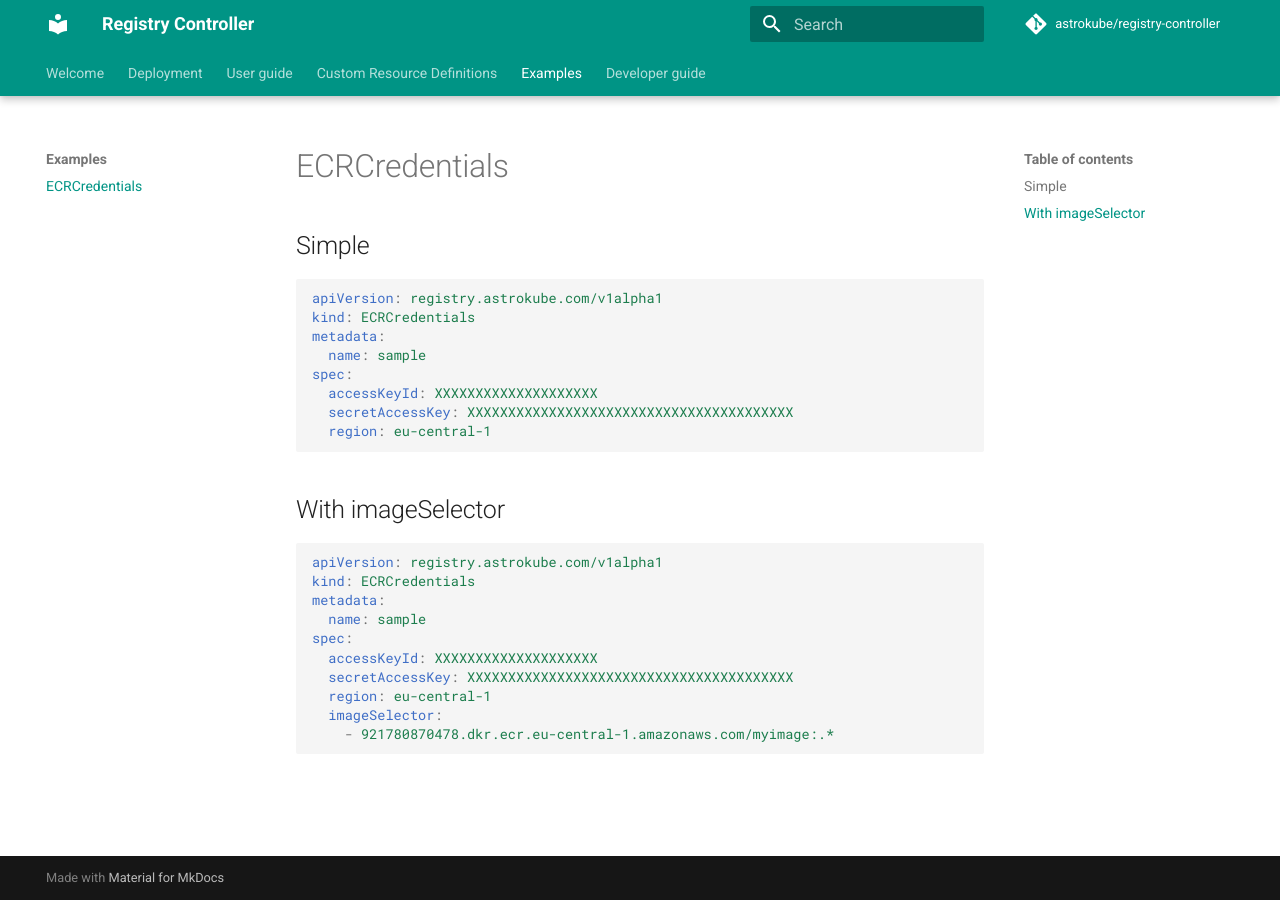
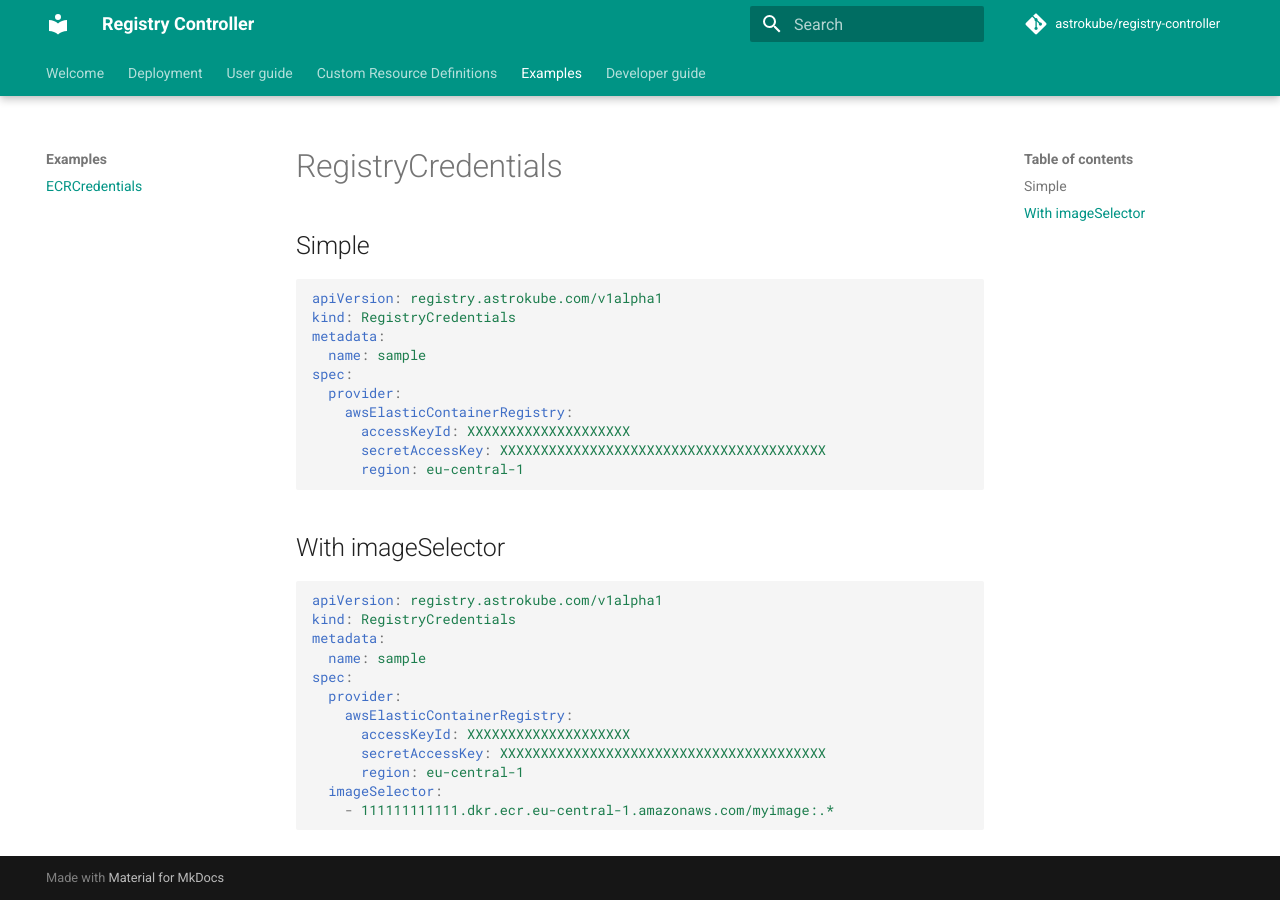
Before and after one commit to astrokube/registry-operator, an MkDocs documentation site: the page built from docs/examples/ecr-credentials.md, in a window 1280 px wide. Built offline with MkDocs 1.6.1 and Material for MkDocs 9.7.7, drawn with Linux system fonts in a browser that asks for light colours; comment, search, counter and statistics services are not loaded.

Commit message:
Updated docs

````diff
--- a/docs/examples/ecr-credentials.md
+++ b/docs/examples/ecr-credentials.md
@@ -1,29 +1,33 @@
-# ECRCredentials
+# RegistryCredentials
 
 ## Simple
 
 ```yaml
 apiVersion: registry.astrokube.com/v1alpha1
-kind: ECRCredentials
+kind: RegistryCredentials
 metadata:
   name: sample
 spec:
-  accessKeyId: XXXXXXXXXXXXXXXXXXXX
-  secretAccessKey: XXXXXXXXXXXXXXXXXXXXXXXXXXXXXXXXXXXXXXXX
-  region: eu-central-1
+  provider:
+    awsElasticContainerRegistry:
+      accessKeyId: XXXXXXXXXXXXXXXXXXXX
+      secretAccessKey: XXXXXXXXXXXXXXXXXXXXXXXXXXXXXXXXXXXXXXXX
+      region: eu-central-1
 ```
 
 ## With imageSelector
 
 ```yaml
 apiVersion: registry.astrokube.com/v1alpha1
-kind: ECRCredentials
+kind: RegistryCredentials
 metadata:
   name: sample
 spec:
-  accessKeyId: XXXXXXXXXXXXXXXXXXXX
-  secretAccessKey: XXXXXXXXXXXXXXXXXXXXXXXXXXXXXXXXXXXXXXXX
-  region: eu-central-1
+  provider:
+    awsElasticContainerRegistry:
+      accessKeyId: XXXXXXXXXXXXXXXXXXXX
+      secretAccessKey: XXXXXXXXXXXXXXXXXXXXXXXXXXXXXXXXXXXXXXXX
+      region: eu-central-1
   imageSelector:
-    - 921780870478.dkr.ecr.eu-central-1.amazonaws.com/myimage:.*
+    - 111111111111.dkr.ecr.eu-central-1.amazonaws.com/myimage:.*
 ```
````
Also changed, not shown: docs/README.md (+1 -2 lines), docs/crd/ecr-credentials.md (deleted, +0 -29 lines), docs/crd/registry-credentials.md (added, +45 -0 lines), docs/user-guide/aws-ecr-policy.md (+1 -1 lines), docs/user-guide/aws-ecr.md (+6 -6 lines).
